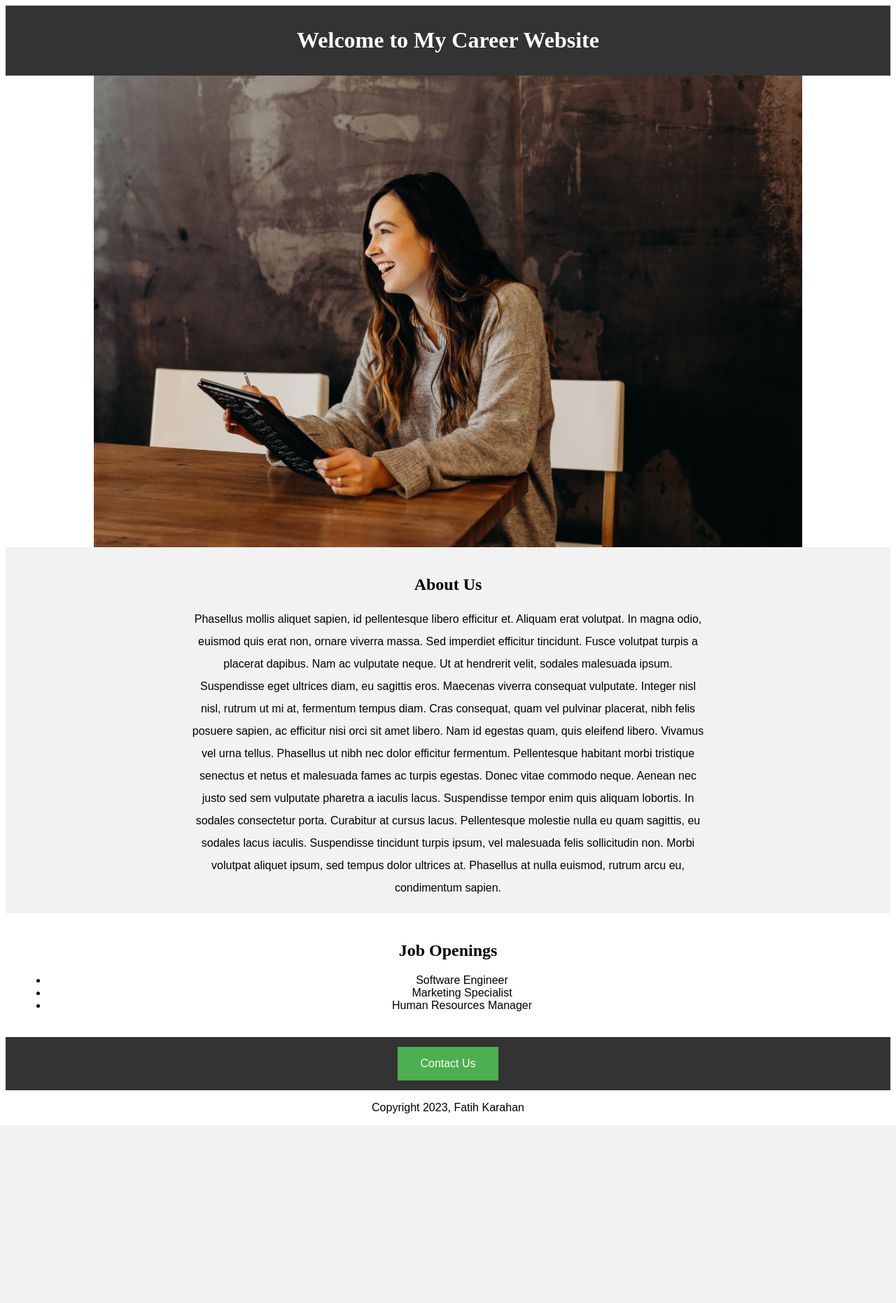
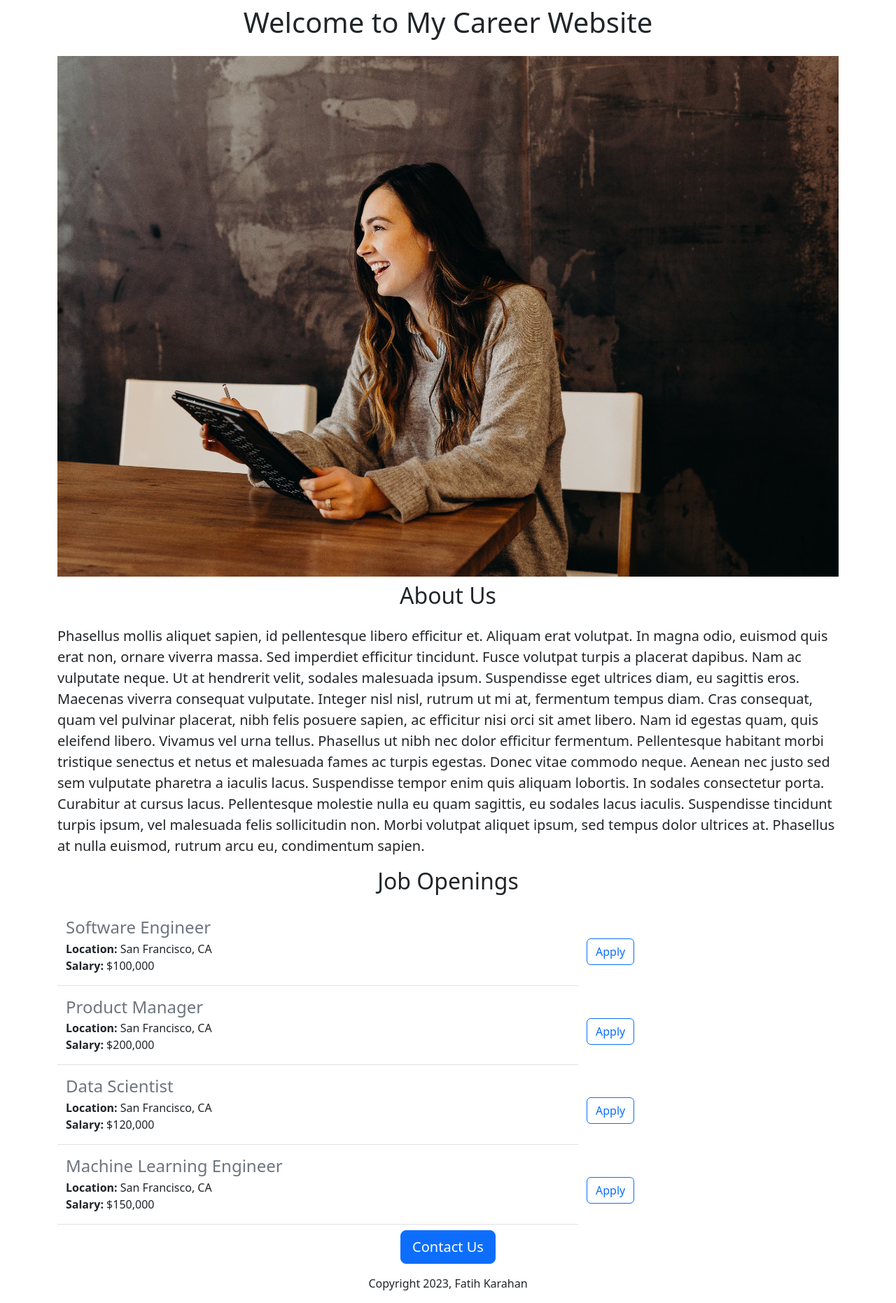
Before and after one commit to Fatih0234/career-website-v2, a Flask app: page / in a window 1280 px wide. Shown: the whole page at 70% size. Before the commit the page ends 1608 px from the top, so only its background shows below. Run offline with Flask 2, Linux system fonts and the light colour scheme.

Commit message:
code with bootstrap styling, api and data inputs

```diff
--- a/app.py
+++ b/app.py
@@ -1,11 +1,45 @@
-from flask import Flask, render_template
+from flask import Flask, render_template, jsonify
 
 app = Flask(__name__)
 
 
+JOBS = [
+    {
+        "id":1,
+        "title":"Software Engineer",
+        "location":"San Francisco, CA",
+        "salary":"$100,000",
+    },
+    {
+        "id":2,
+        "title":"Product Manager",
+        "location":"San Francisco, CA",
+        "salary":"$200,000",
+    },
+    {
+        "id":3,
+        "title":"Data Scientist",
+        "location":"San Francisco, CA",
+        "salary":"$120,000",
+    },
+    {
+        "id":4,
+        "title":"Machine Learning Engineer",
+        "location":"San Francisco, CA",
+        "salary":"$150,000",
+    }
+]
+
+
 @app.route("/")
 def index():
-    return render_template("home.html")
+    return render_template("home.html", jobs=JOBS)
+
+@app.route("/jobs")
+def list_jobs():
+    return jsonify(JOBS)
+
+
 
 if __name__ == "__main__":
     app.run(debug=True)
--- a/templates/home.html
+++ b/templates/home.html
@@ -1,87 +1,23 @@
 <!DOCTYPE html>
 <html>
   <head>
+    <meta charset="utf-8">
+    <meta name="viewport" content="width=device-width, initial-scale=1">
     <title>My Career Website</title>
-    <style>
+    <link href="https://cdn.jsdelivr.net/npm/bootstrap@5.3.0-alpha1/dist/css/bootstrap.min.css" rel="stylesheet" integrity="sha384-GLhlTQ8iRABdZLl6O3oVMWSktQOp6b7In1Zl3/Jr59b6EGGoI1aFkw7cmDA6j6gD" crossorigin="anonymous">
 
-        .bodytext {
-            text-align: center;
-            font-family: Arial, Helvetica, sans-serif;
-        }
-
-      /* Styles for the header */
-      header {
-        background-color: #333;
-        color: white;
-        padding: 10px;
-        text-align: center;
-      }
-
-      /* Styles for the image */
-      #image {
-        display: block;
-        margin: auto;
-        width: 80%;
-        object-fit: cover;
-
-      }
-
-      /* Styles for the "about us" section */
-      #about-us {
-        background-color: #f2f2f2;
-        padding: 20px;
-        text-align: center;
-      }
-
-      #about-us-p {
-
-        text-align: center;
-        margin: 0 auto;
-        background-color: #f2f2f2;
-        width: 60%;
-        line-height: 2;
-      }
-
-      /* Styles for the job openings */
-      #job-openings {
-        padding: 20px;
-        text-align: center;
-      }
-
-      /* Styles for the contact us button */
-      #contact-us {
-        background-color: #333;
-        color: white;
-        padding: 10px;
-        text-align: center;
-      }
-
-      /* Styles for the button */
-      button {
-        background-color: #4CAF50;
-        border: none;
-        color: white;
-        padding: 15px 32px;
-        text-align: center;
-        text-decoration: none;
-        display: inline-block;
-        font-size: 16px;
-        margin: 4px 2px;
-        cursor: pointer;
-      }
-    </style>
   </head>
   <body>
-    <div id ="container">
+    <div class="container">
     <header>
-      <h1>Welcome to My Career Website</h1>
+      <h1 class="text-center mt-2 mb-4">Welcome to My Career Website</h1>
     </header>
 
-    <img id="image" src="{{ url_for('static', filename='images/home.jpg') }}" alt="Car Image">
+    <img class="img-fluid" src="/static/images/home.jpg">
 
-    <div id="about-us">
-      <h2>About Us</h2>
-      <p id="about-us-p" class="bodytext">
+    <div>
+      <h2 class="text-center mt-2 mb-4">About Us</h2>
+      <p class="lead" >
         Phasellus mollis aliquet sapien, id pellentesque libero efficitur et. Aliquam erat volutpat. In magna odio, euismod quis erat non, ornare viverra massa. Sed imperdiet efficitur tincidunt. Fusce volutpat turpis a placerat dapibus. Nam ac vulputate neque. Ut at hendrerit velit, sodales malesuada ipsum. Suspendisse eget ultrices diam, eu sagittis eros. Maecenas viverra consequat vulputate. Integer nisl nisl, rutrum ut mi at, fermentum tempus diam. Cras consequat, quam vel pulvinar placerat, nibh felis posuere sapien, ac efficitur nisi orci sit amet libero. Nam id egestas quam, quis eleifend libero. Vivamus vel urna tellus. Phasellus ut nibh nec dolor efficitur fermentum.
 
         Pellentesque habitant morbi tristique senectus et netus et malesuada fames ac turpis egestas. Donec vitae commodo neque. Aenean nec justo sed sem vulputate pharetra a iaculis lacus. Suspendisse tempor enim quis aliquam lobortis. In sodales consectetur porta. Curabitur at cursus lacus. Pellentesque molestie nulla eu quam sagittis, eu sodales lacus iaculis. Suspendisse tincidunt turpis ipsum, vel malesuada felis sollicitudin non. Morbi volutpat aliquet ipsum, sed tempus dolor ultrices at. Phasellus at nulla euismod, rutrum arcu eu, condimentum sapien.
@@ -89,19 +25,22 @@
       </p>
     </div>
 
-    <div id="job-openings">
-      <h2>Job Openings</h2>
-      <ul>
-        <li class="bodytext">Software Engineer</li>
-        <li class="bodytext">Marketing Specialist</li>
-        <li class="bodytext">Human Resources Manager</li>
-      </ul>
+    <div>
+      <h2 class="text-center mt-2 mb-4">Job Openings</h2>
+        <div class="container">
+          {% for job in jobs %}
+            {% include "jobitem.html" %}
+          {% endfor %}
+        </div>
+
+
     </div>
 
-    <div id="contact-us">
-      <button class="bodytext">Contact Us</button>
+    <div class="text-center">
+      <button type="button" class="btn btn-primary btn-lg">Contact Us</button>
+      <p class="my-3">Copyright 2023, Fatih Karahan</p>
     </div>
-    <p class="bodytext">Copyright 2023, Fatih Karahan</p>
+
     </div>
   </body>
 </html>
--- /dev/null
+++ b/templates/jobitem.html
@@ -0,0 +1,15 @@
+
+<div class="row align-items-center justify-content">
+
+<div class="col-8 my-2 border-bottom pb-3">
+    <h4 class="mb-1 text-secondary"> {{job.title}} </h4>
+    <b>Location:</b> {{job.location}} <br>
+    {% if job.salary %}
+    <b>Salary:</b> {{job.salary}}
+    {% endif %}
+
+</div>
+<div class="col-4 ">
+    <button type="button" class="btn btn-outline-primary">Apply</button>
+</div>
+</div>
```
